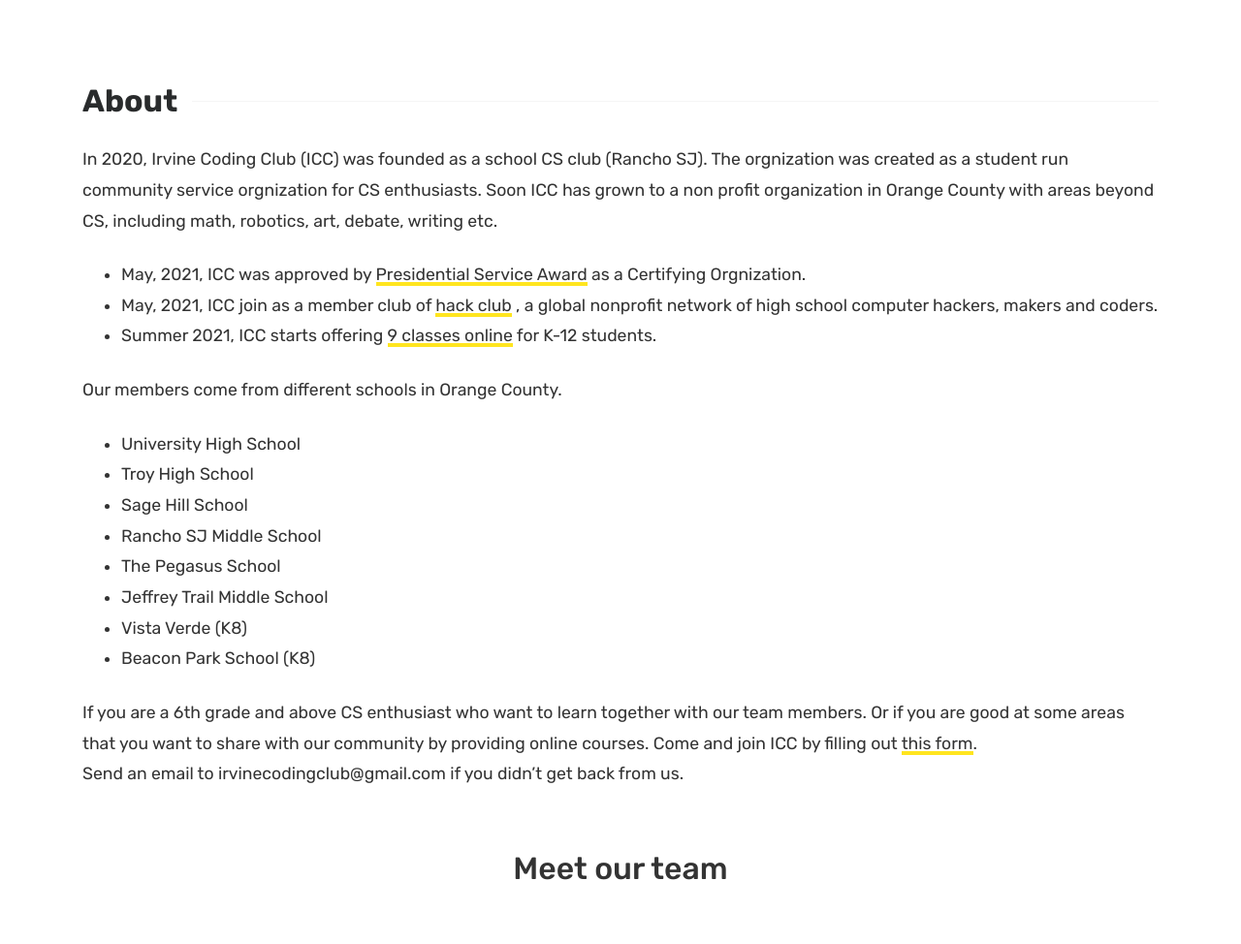
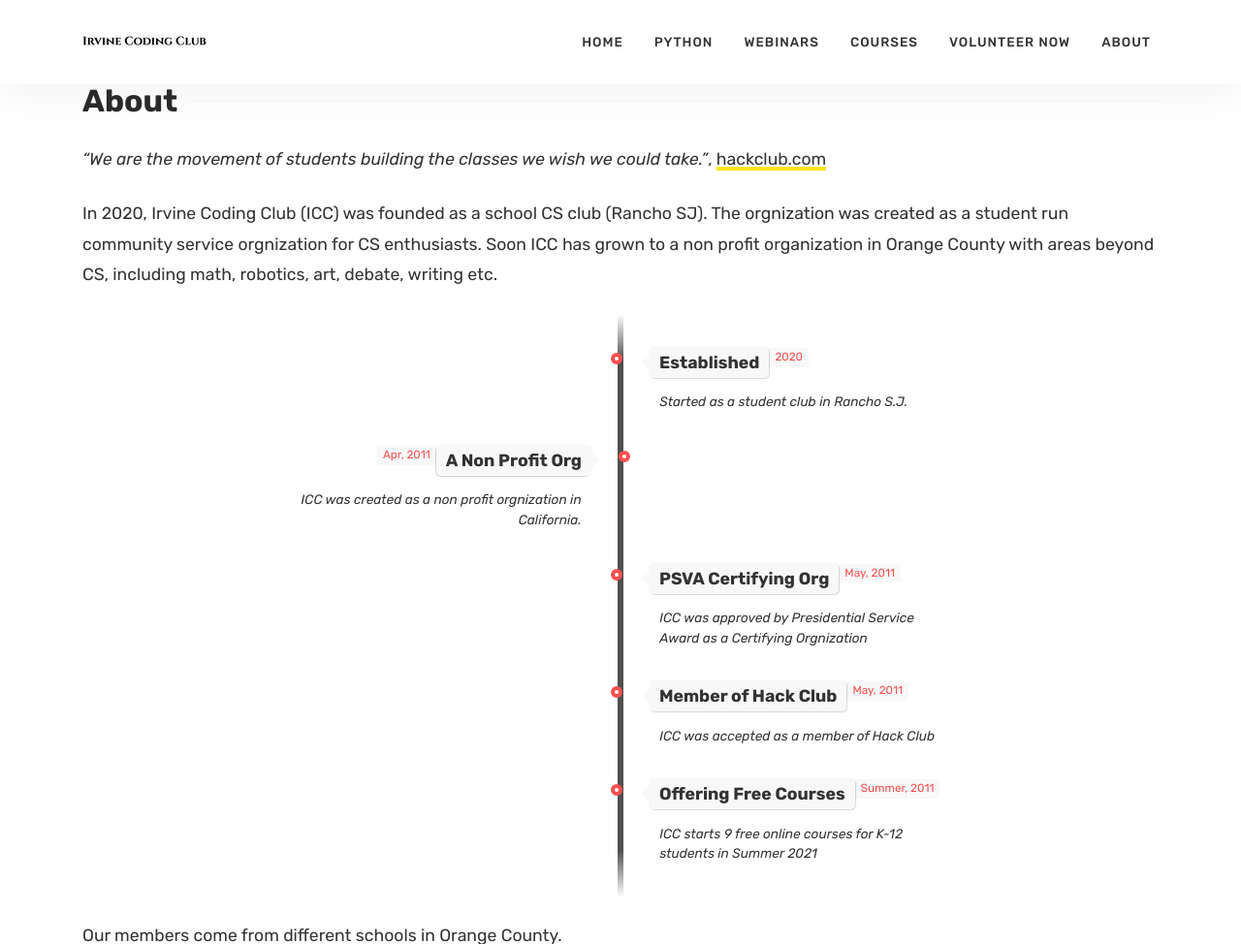
Before and after one commit to irvinecodingclub/irvinecodingclub.github.io, a Jekyll site: the page built from about.md, in a window 1280 px wide and 1400 px high, cut to the strip 0-974 px from the top of the window. Shown: the whole strip at 97% size. Built offline with Jekyll 4.4.1, drawn with Linux system fonts in a browser that asks for light colours.

Commit message:
timeline, poster

```diff
--- a/_includes/sidebar.html
+++ b/_includes/sidebar.html
@@ -14,7 +14,7 @@
 
         <div class="sidebar-section">
               <h5><span>Member Sign Up</span></h5>
-            <a href="/discord" title="Member Signing Up"><img src="https://irvinecoding.club/assets/images/icc_poster.png" alt="Irvine Coding Club" /></a>
+            <a href="/discord" title="Member Signing Up"><img src="https://irvinecoding.club/assets/images/iccposter.jpg" alt="Irvine Coding Club" /></a>
          </div>
 
 
--- a/about.md
+++ b/about.md
@@ -4,11 +4,72 @@
 comments: false
 ---
 
+*"We are the movement of students building the classes we wish we could take."*, [hackclub.com](https://github.com/hackclub)
+
 In 2020, Irvine Coding Club (ICC) was founded as a school CS club (Rancho SJ).
 The orgnization was created as a student run community service orgnization for CS enthusiasts. Soon ICC has grown to a non profit organization in Orange County with areas beyond CS, including math, robotics, art, debate, writing etc.
-* May, 2021, ICC was approved by [Presidential Service Award](https://www.presidentialserviceawards.gov/) as a Certifying Orgnization.
-* May, 2021, ICC join as a member club of [hack club](https://hackclub.com/) , a global nonprofit network of high school computer hackers, makers and coders.
-* Summer 2021, ICC starts offering [9 classes online](/summer2021/) for K-12 students.
+<link href='https://fonts.googleapis.com/css?family=Open+Sans:400,300,300italic,400italic,600,600italic,700,700italic' rel='stylesheet' type='text/css'>
+
+<!-- The Timeline -->
+<link rel="stylesheet" href="assets/css/timeline.css">
+<ul class="timeline">
+
+	<!-- Item 1 -->
+	<li>
+		<div class="direction-r">
+			<div class="flag-wrapper">
+				<span class="flag">Established</span>
+				<span class="time-wrapper"><span class="time">2020 </span></span>
+			</div>
+			<div class="desc">Started as a student club in Rancho S.J.</div>
+		</div>
+	</li>
+
+	<!-- Item 2 -->
+	<li>
+		<div class="direction-l">
+			<div class="flag-wrapper">
+				<span class="flag">A Non Profit Org</span>
+				<span class="time-wrapper"><span class="time">Apr, 2011 </span></span>
+			</div>
+			<div class="desc">ICC was created as a non profit orgnization in California.</div>
+		</div>
+	</li>
+
+	<!-- Item 3 -->
+	<li>
+		<div class="direction-r">
+			<div class="flag-wrapper">
+				<span class="flag">PSVA Certifying Org</span>
+				<span class="time-wrapper"><span class="time">May, 2011</span></span>
+			</div>
+			<div class="desc">ICC was approved by Presidential Service Award as a Certifying Orgnization</div>
+		</div>
+	</li>
+
+  	<!-- Item 4 -->
+	<li>
+		<div class="direction-r">
+			<div class="flag-wrapper">
+				<span class="flag">Member of Hack Club</span>
+				<span class="time-wrapper"><span class="time">May, 2011</span></span>
+			</div>
+			<div class="desc">ICC was accepted as a member of Hack Club</div>
+		</div>
+	</li>
+
+    	<!-- Item 5 -->
+	<li>
+		<div class="direction-r">
+			<div class="flag-wrapper">
+				<span class="flag">Offering Free Courses</span>
+				<span class="time-wrapper"><span class="time">Summer, 2011</span></span>
+			</div>
+			<div class="desc">ICC starts 9 free online courses for K-12 students in Summer 2021</div>
+		</div>
+	</li>
+
+</ul>
 
 
 
--- /dev/null
+++ b/assets/css/timeline.css
@@ -0,0 +1,277 @@
+
+/* ================ The Timeline ================ */
+
+.timeline {
+ position: relative;
+ width: 660px;
+ margin: 0 auto;
+ margin-top: 20px;
+ padding: 1em 0;
+ list-style-type: none;
+}
+
+.timeline:before {
+ position: absolute;
+ left: 50%;
+ top: 0;
+ content: ' ';
+ display: block;
+ width: 6px;
+ height: 100%;
+ margin-left: -3px;
+ background: rgb(80,80,80);
+ background: -moz-linear-gradient(top, rgba(80,80,80,0) 0%, rgb(80,80,80) 8%, rgb(80,80,80) 92%, rgba(80,80,80,0) 100%);
+ background: -webkit-gradient(linear, left top, left bottom, color-stop(0%,rgba(30,87,153,1)), color-stop(100%,rgba(125,185,232,1)));
+ background: -webkit-linear-gradient(top, rgba(80,80,80,0) 0%, rgb(80,80,80) 8%, rgb(80,80,80) 92%, rgba(80,80,80,0) 100%);
+ background: -o-linear-gradient(top, rgba(80,80,80,0) 0%, rgb(80,80,80) 8%, rgb(80,80,80) 92%, rgba(80,80,80,0) 100%);
+ background: -ms-linear-gradient(top, rgba(80,80,80,0) 0%, rgb(80,80,80) 8%, rgb(80,80,80) 92%, rgba(80,80,80,0) 100%);
+ background: linear-gradient(to bottom, rgba(80,80,80,0) 0%, rgb(80,80,80) 8%, rgb(80,80,80) 92%, rgba(80,80,80,0) 100%);
+
+ z-index: 5;
+}
+
+.timeline li {
+ padding: 1em 0;
+}
+
+.timeline li:after {
+ content: "";
+ display: block;
+ height: 0;
+ clear: both;
+ visibility: hidden;
+}
+
+.direction-l {
+ position: relative;
+ width: 300px;
+ float: left;
+ text-align: right;
+}
+
+.direction-r {
+ position: relative;
+ width: 300px;
+ float: right;
+}
+
+.flag-wrapper {
+ position: relative;
+ display: inline-block;
+
+ text-align: center;
+}
+
+.flag {
+ position: relative;
+ display: inline;
+ background: rgb(248,248,248);
+ padding: 6px 10px;
+ border-radius: 5px;
+
+ font-weight: 600;
+ text-align: left;
+}
+
+.direction-l .flag {
+ -webkit-box-shadow: -1px 1px 1px rgba(0,0,0,0.15), 0 0 1px rgba(0,0,0,0.15);
+ -moz-box-shadow: -1px 1px 1px rgba(0,0,0,0.15), 0 0 1px rgba(0,0,0,0.15);
+ box-shadow: -1px 1px 1px rgba(0,0,0,0.15), 0 0 1px rgba(0,0,0,0.15);
+}
+
+.direction-r .flag {
+ -webkit-box-shadow: 1px 1px 1px rgba(0,0,0,0.15), 0 0 1px rgba(0,0,0,0.15);
+ -moz-box-shadow: 1px 1px 1px rgba(0,0,0,0.15), 0 0 1px rgba(0,0,0,0.15);
+ box-shadow: 1px 1px 1px rgba(0,0,0,0.15), 0 0 1px rgba(0,0,0,0.15);
+}
+
+.direction-l .flag:before,
+.direction-r .flag:before {
+ position: absolute;
+ top: 50%;
+ right: -40px;
+ content: ' ';
+ display: block;
+ width: 12px;
+ height: 12px;
+ margin-top: -10px;
+ background: #fff;
+ border-radius: 10px;
+ border: 4px solid rgb(255,80,80);
+ z-index: 10;
+}
+
+.direction-r .flag:before {
+ left: -40px;
+}
+
+.direction-l .flag:after {
+ content: "";
+ position: absolute;
+ left: 100%;
+ top: 50%;
+ height: 0;
+ width: 0;
+ margin-top: -8px;
+ border: solid transparent;
+ border-left-color: rgb(248,248,248);
+ border-width: 8px;
+ pointer-events: none;
+}
+
+.direction-r .flag:after {
+ content: "";
+ position: absolute;
+ right: 100%;
+ top: 50%;
+ height: 0;
+ width: 0;
+ margin-top: -8px;
+ border: solid transparent;
+ border-right-color: rgb(248,248,248);
+ border-width: 8px;
+ pointer-events: none;
+}
+
+.time-wrapper {
+ display: inline;
+
+ line-height: 1em;
+ font-size: 0.66666em;
+ color: rgb(250,80,80);
+ vertical-align: middle;
+}
+
+.direction-l .time-wrapper {
+ float: left;
+}
+
+.direction-r .time-wrapper {
+ float: right;
+}
+
+.time {
+ display: inline-block;
+ padding: 4px 6px;
+ background: rgb(248,248,248);
+}
+
+.desc {
+ margin: 1em 0.75em 0 0;
+
+ font-size: 0.77777em;
+ font-style: italic;
+ line-height: 1.5em;
+}
+
+.direction-r .desc {
+ margin: 1em 0 0 0.75em;
+}
+
+/* ================ Timeline Media Queries ================ */
+
+@media screen and (max-width: 660px) {
+
+.timeline {
+ width: 100%;
+ padding: 4em 0 1em 0;
+}
+
+.timeline li {
+ padding: 2em 0;
+}
+
+.direction-l,
+.direction-r {
+ float: none;
+ width: 100%;
+
+ text-align: center;
+}
+
+.flag-wrapper {
+ text-align: center;
+}
+
+.flag {
+ background: rgb(255,255,255);
+ z-index: 15;
+}
+
+.direction-l .flag:before,
+.direction-r .flag:before {
+ position: absolute;
+ top: -30px;
+ left: 50%;
+ content: ' ';
+ display: block;
+ width: 12px;
+ height: 12px;
+ margin-left: -9px;
+ background: #fff;
+ border-radius: 10px;
+ border: 4px solid rgb(255,80,80);
+ z-index: 10;
+}
+
+.direction-l .flag:after,
+.direction-r .flag:after {
+ content: "";
+ position: absolute;
+ left: 50%;
+ top: -8px;
+ height: 0;
+ width: 0;
+ margin-left: -8px;
+ border: solid transparent;
+ border-bottom-color: rgb(255,255,255);
+ border-width: 8px;
+ pointer-events: none;
+}
+
+.time-wrapper {
+ display: block;
+ position: relative;
+ margin: 4px 0 0 0;
+ z-index: 14;
+}
+
+.direction-l .time-wrapper {
+ float: none;
+}
+
+.direction-r .time-wrapper {
+ float: none;
+}
+
+.desc {
+ position: relative;
+ margin: 1em 0 0 0;
+ padding: 1em;
+ background: rgb(245,245,245);
+ -webkit-box-shadow: 0 0 1px rgba(0,0,0,0.20);
+ -moz-box-shadow: 0 0 1px rgba(0,0,0,0.20);
+ box-shadow: 0 0 1px rgba(0,0,0,0.20);
+
+ z-index: 15;
+}
+
+.direction-l .desc,
+.direction-r .desc {
+ position: relative;
+ margin: 1em 1em 0 1em;
+ padding: 1em;
+
+ z-index: 15;
+}
+
+}
+
+@media screen and (min-width: 400px ?? max-width: 660px) {
+
+.direction-l .desc,
+.direction-r .desc {
+ margin: 1em 4em 0 4em;
+}
+
+}
```
Also changed, not shown: discord.md (+68 -5 lines), assets/images/iccposter.jpg (added).
